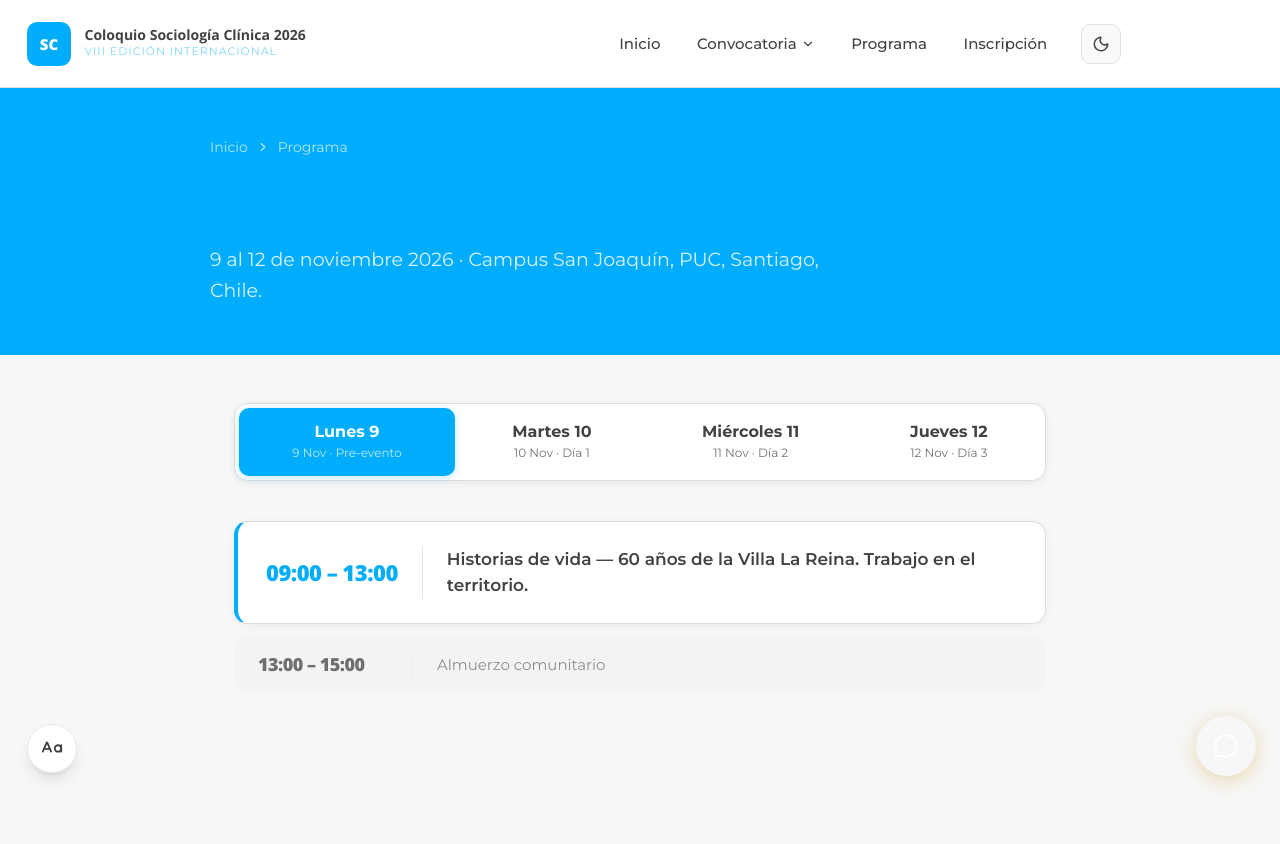
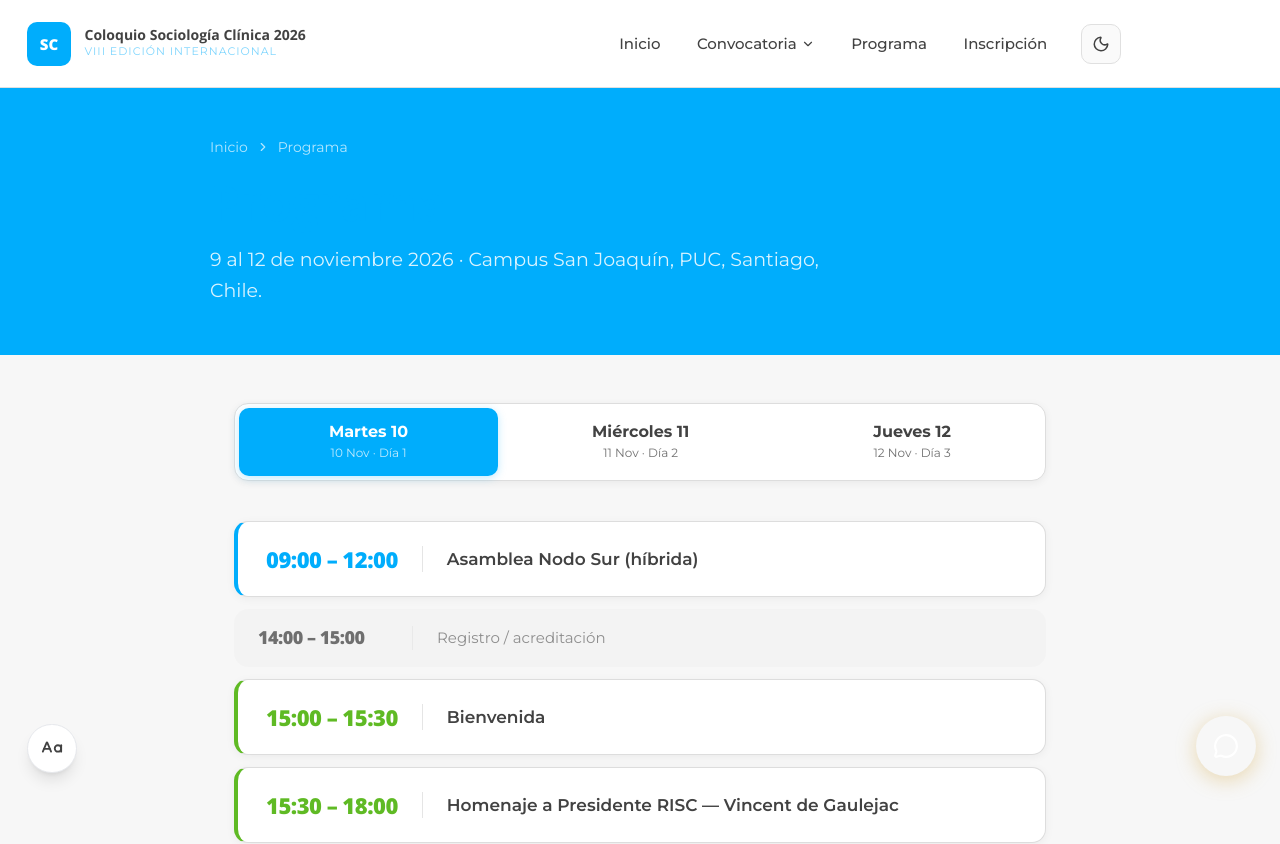
Before and after one commit to NCM08/coloquio-puc, a Next.js app: page /programa in a window 1280 px wide. Shown: the top 844 px of the page. Built offline with nearby package versions, Linux system fonts and the light colour scheme.

Commit message:
Hotfix: Eliminación de Lunes 9 de la vista pública del programa
Co-Authored-By: Claude Sonnet 4.6 <noreply@anthropic.com>

```diff
--- a/app/programa/page.tsx
+++ b/app/programa/page.tsx
@@ -19,7 +19,6 @@ type ScheduleItem = {
 };
 
 const DAYS = [
-  { label: "Lunes 9",      subtitle: "9 Nov · Pre-evento" },
   { label: "Martes 10",    subtitle: "10 Nov · Día 1" },
   { label: "Miércoles 11", subtitle: "11 Nov · Día 2" },
   { label: "Jueves 12",    subtitle: "12 Nov · Día 3" },
@@ -27,18 +26,6 @@ const DAYS = [
 
 const SCHEDULE: Record<number, ScheduleItem[]> = {
   0: [
-    {
-      time: "09:00 – 13:00",
-      title: "Historias de vida — 60 años de la Villa La Reina. Trabajo en el territorio.",
-      type: "session",
-    },
-    {
-      time: "13:00 – 15:00",
-      title: "Almuerzo comunitario",
-      type: "break",
-    },
-  ],
-  1: [
     {
       time: "09:00 – 12:00",
       title: "Asamblea Nodo Sur (híbrida)",
@@ -65,7 +52,7 @@ const SCHEDULE: Record<number, ScheduleItem[]> = {
       type: "social",
     },
   ],
-  2: [
+  1: [
     {
       time: "09:00 – 10:30",
       title: "Conferencia 1 · \"Desintegración social en el mundo actual: acciones de resistencia y nuevos imaginarios posibles\"",
@@ -87,7 +74,7 @@ const SCHEDULE: Record<number, ScheduleItem[]> = {
       type: "social",
     },
   ],
-  3: [
+  2: [
     {
       time: "09:00 – 10:30",
       title: "Conferencia 3 · \"Reconfigurando el vínculo universitario y escolar\"",
```
